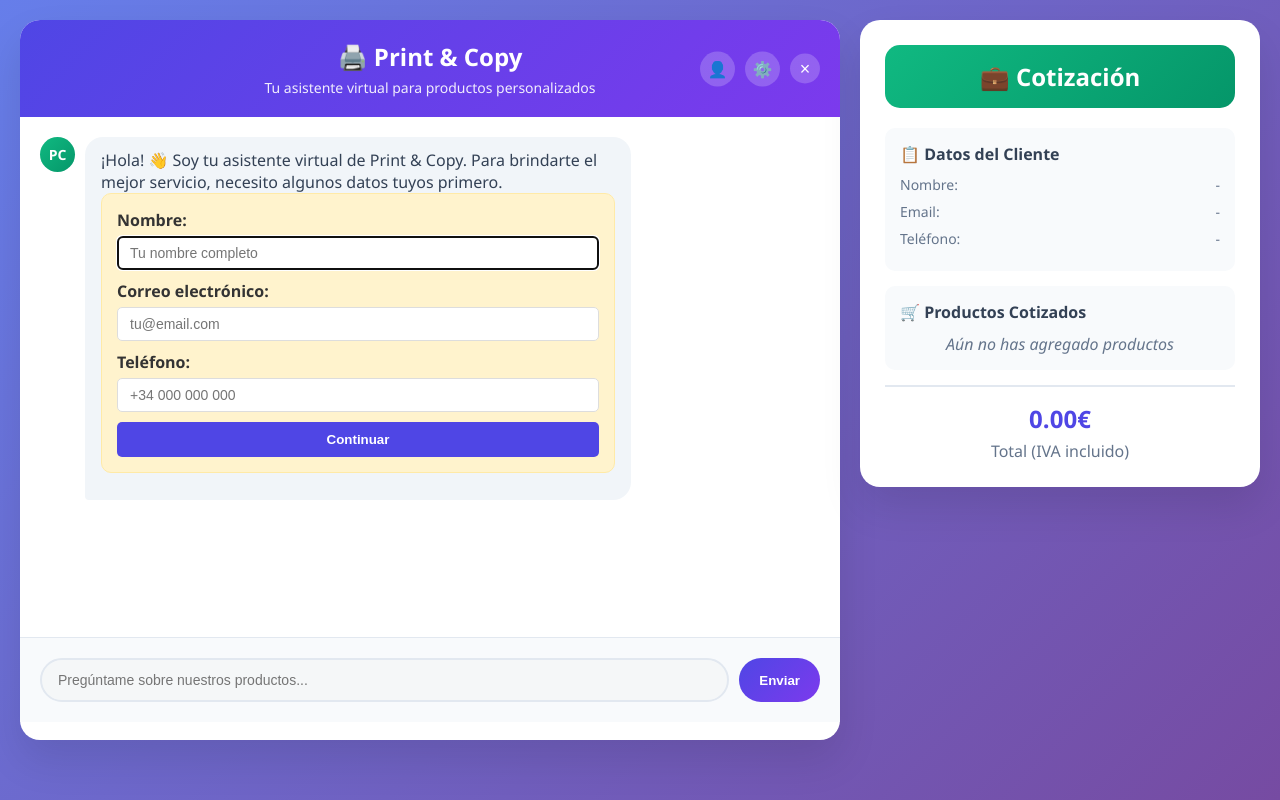
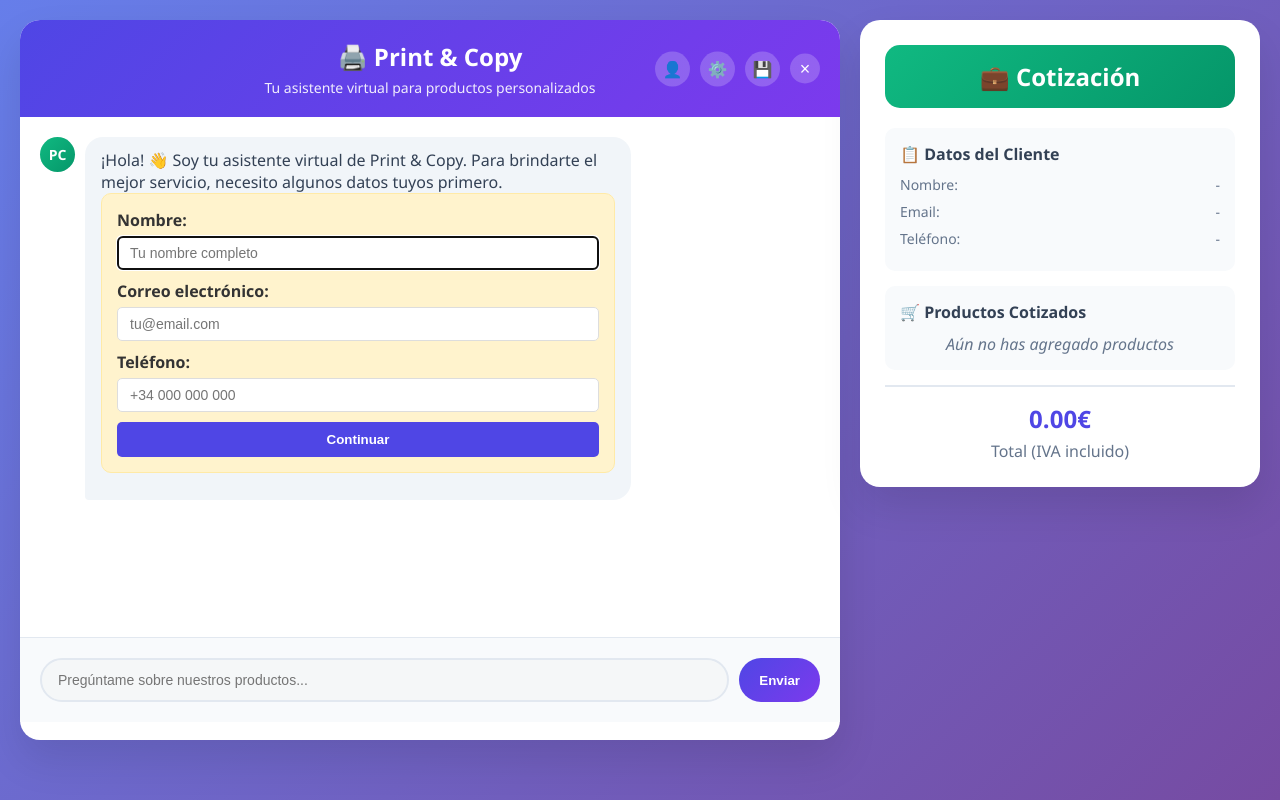
Before and after one commit to deepmindneural/blank-app, a website: page index.html in a window 1280 px wide. Drawn offline with Linux system fonts and the light colour scheme.

Commit message:
Add quote save button

```diff
--- a/index.html
+++ b/index.html
@@ -18,6 +18,9 @@
                     </button>
                     <button class="header-btn" onclick="openAdmin()" title="Panel Administrador">
                         ⚙️
+                    </button>
+                    <button class="header-btn" onclick="saveCurrentQuote()" title="Guardar Cotización">
+                        💾
                     </button>
                     <button class="close-btn" onclick="toggleChat()">&times;</button>
                 </div>
```
Also changed, not shown: README.md.
